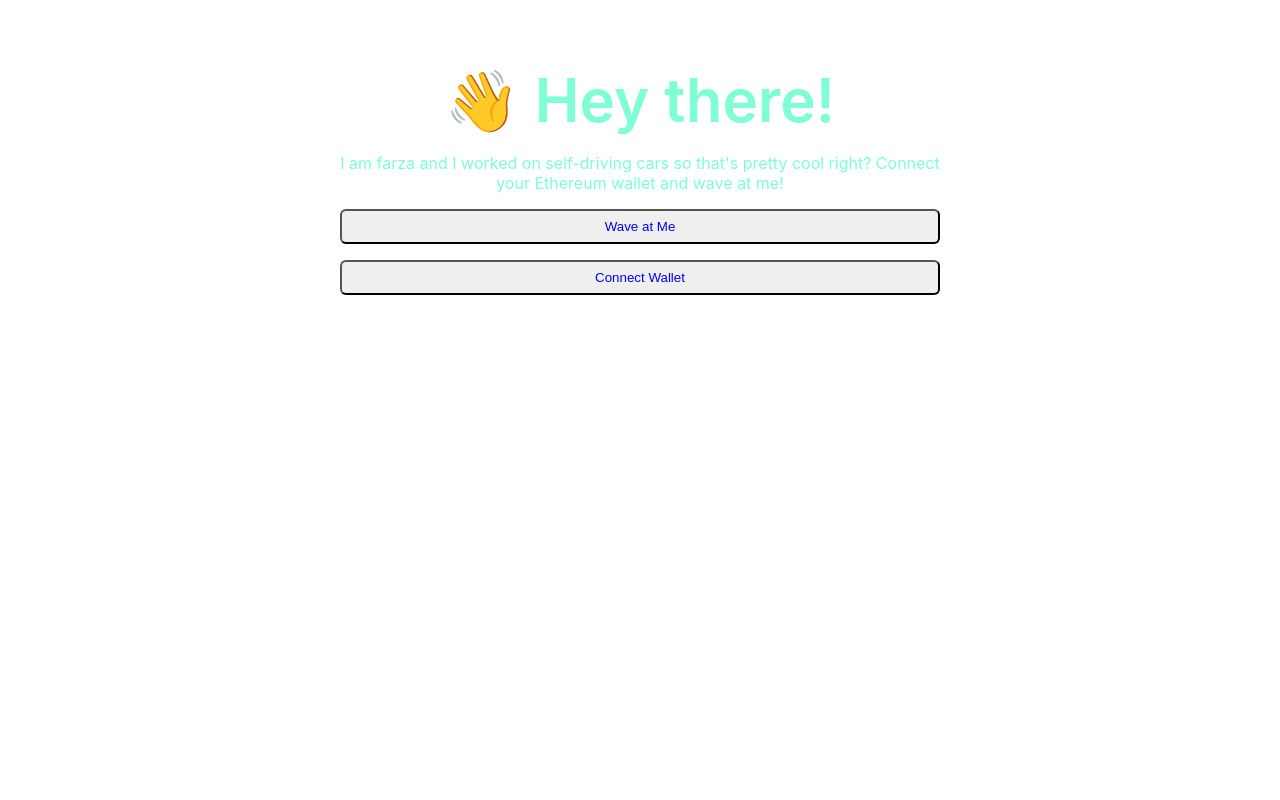
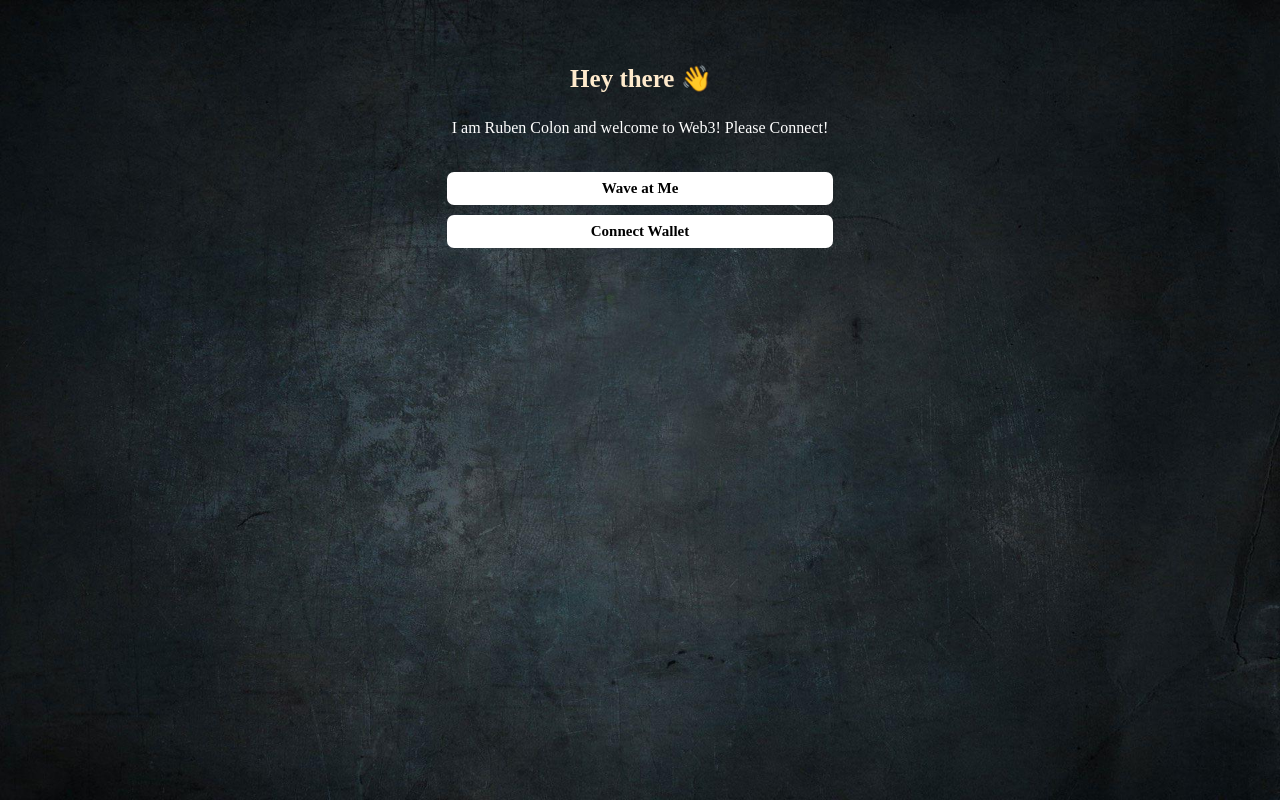
Before and after one commit to plexor/Web3-Wave-Portal-Buildspace, a React (Vite) app: page / in a window 1280 px wide. Built offline with nearby package versions, Linux system fonts and the light colour scheme.

Commit message:
Added textbox

```diff
--- a/src/App.css
+++ b/src/App.css
@@ -1,9 +1,21 @@
+.img {
 
+  position: absolute;
+  left: 0;
+  top: 0;
+  width: 100%;
+  height: 100%;
+  background-size: cover;
+
+
+}
 .mainContainer {
   display: flex;
   justify-content: center;
   width: 100%;
   margin-top: 64px;
+  height: 100%;
+  z-index:1;
 }
 
 .dataContainer {
@@ -11,29 +23,71 @@
   flex-direction: column;
   justify-content: center;
   max-width: 600px;
+
 }
 
 .header {
   text-align: center;
-  font-size: 60px;
+  font-size: 25px;
   font-weight: 600;
-  color: aquamarine;
+  color: blanchedalmond;
+  font-family: 'Cinzel', serif;
 
+  z-index: 1;
 }
 
 .bio {
   text-align: center;
-  color: aquamarine;
   margin-top: 16px;
+  padding: 10px;
+  color: white;
+font-family: 'Cinzel', serif;
+
+  font-size: 20px;
+  z-index: 1;
 }
 
 .waveButton {
   cursor: pointer;
-  margin-top: 16px;
+  margin: 10px;
   padding: 8px;
-  border: 1;
-  border-radius: 6px;
-  color: blue;
+  border: 0;
+  border-radius: 7px;
+  color: black;
+  background-color:white;
+  font-family: 'Cinzel', serif;
+  font-size: 15px;
+  font-weight:bold;
+  z-index: 1;
 
 
 }
+.waveButton:hover{
+  background-color: grey;
+  color: white;
+
+}
+
+#_message{
+  font-family: 'Gill Sans', 'Gill Sans MT', Calibri, 'Trebuchet MS', sans-serif;
+  color: black;
+  z-index: 1;
+  margin: 8px;
+
+}
+.return{
+  z-index: 1;
+}
+
+@media only screen and (min-width: 300px) {
+  .header{
+    margin-left: 2px;
+  }
+  .waveButton{
+    margin: 5px;
+  }
+  .bio{
+    font-size: 16px;
+  }
+
+}
--- a/src/App.jsx
+++ b/src/App.jsx
@@ -1,31 +1,54 @@
 import React, { useEffect, useState } from "react";
+import './App.css';
 import { ethers } from "ethers";
-import './App.css';
 import abi from './utils/WavePortal.json';
+import background from './img/background.jpg'
+
 
 const App = () => {
+  const [currentAccount, setCurrentAccount] = useState("");
+  const [message, setMessage] = useState("");
 
-  const [currentAccount, setCurrentAccount] = useState("");
-  const [tweetValue, setTweetValue] = React.useState("");
+  //all state propery to store all waves
   const [allWaves, setAllWaves] = useState([]);
 
- // I addded tweet value but its a template
+  //creating a method that gets all waves from your contract
+  const getAllWaves = async () => {
+    try {
+      const { ethereum } = window;
+      if (ethereum) {
+        const provider = new ethers.providers.Web3Provider(ethereum);
+        const signer = provider.getSigner();
+        const wavePortalContract = new ethers.Contract(contractAddress, contractABI, signer);
 
+        //calling the getAllWaves method from our smart contract
+        const waves = await wavePortalContract.getAllWaves();
 
-  /**
-* Create a varaible here that holds the contract address after you deploy!
-   */   //this is good
-  const contractAddress = "0xBa2F7b48bADE4Bf079F95a310Aa5E20a1961a27B";
+        //we only need address, timestamp and message in out UI so lets pick those out
+        let wavesCleaned = [];
+        waves.forEach(wave => {
+          wavesCleaned.push({
+            address: wave.waver,
+            timestamp: new Date(wave.timestamp * 1000),
+            message: wave.message
+          });
+        });
+        //storing our data in react state
+        setAllWaves(wavesCleaned);
+      } else {
+        console.log("Eth object doesnt exist")
+      }
+    } catch (error) {
+      console.log(error);
+    }
+  }
+
+  //creating a variable that holds the contract address after deploying
+  const contractAddress = "0xBa2F7b48bADE4Bf079F95a310Aa5E20a1961a27B"
+
+  //creating a variable that references the abi content
   const contractABI = abi.abi;
 
-
-
-
-
-
-
-
-  //check if wallet connected
   const checkIfWalletIsConnected = async () => {
     try {
       const { ethereum } = window;
@@ -33,18 +56,17 @@ const App = () => {
       if (!ethereum) {
         console.log("Make sure you have metamask!");
         return;
-      } else console.log("We have the object!,ethereum"); //just added 1/3
+      } else {
+        console.log("We have the ethereum object", ethereum);
+      }
 
-
-
-      const accounts = await ethereum.request({ method: 'eth_accounts' });
+      const accounts = await ethereum.request({ method: "eth_accounts" });
 
       if (accounts.length !== 0) {
-
         const account = accounts[0];
         console.log("Found an authorized account:", account);
-        setCurrentAccount(account)
-      }  else {
+        setCurrentAccount(account);
+      } else {
         console.log("No authorized account found")
       }
     } catch (error) {
@@ -52,6 +74,9 @@ const App = () => {
     }
   }
 
+  /**
+  * Implementing connectWallet method here
+  */
   const connectWallet = async () => {
     try {
       const { ethereum } = window;
@@ -73,17 +98,16 @@ const App = () => {
   const wave = async () => {
     try {
       const { ethereum } = window;
-
       if (ethereum) {
         const provider = new ethers.providers.Web3Provider(ethereum);
         const signer = provider.getSigner();
         const wavePortalContract = new ethers.Contract(contractAddress, contractABI, signer);
 
         let count = await wavePortalContract.getTotalWaves();
-        console.log("Retrieved total wave count...", count.toNumber());
-        //added 12/31/2021
+        console.log("Retrived total wave count...", count.toNumber());
 
-        const waveTxn = await wavePortalContract.wave("This is a message!");
+        //executing the actual wave from the smart contract
+        const waveTxn = await wavePortalContract.wave(message, { gasLimit: 300000 });
         console.log("Mining...", waveTxn.hash);
 
         await waveTxn.wait();
@@ -91,108 +115,99 @@ const App = () => {
 
         count = await wavePortalContract.getTotalWaves();
         console.log("Retrieved total wave count...", count.toNumber());
-      } else {
-        console.log("Ethereum object doesn't exist!");
       }
-    } catch (error) {
-      console.log(error)
+      else {
+        console.log("Ethereum object does not exist");
       }
     }
-//added 12/31
-
-  /*
-   * All state property to store all waves
-   */
-
-  /*
-   * Create a method that gets all waves from your contract
-   */
-  const getAllWaves = async () => {
-    try {
-      const { ethereum } = window;
-      if (ethereum) {
-        const provider = new ethers.providers.Web3Provider(ethereum);
-        const signer = provider.getSigner();
-        const wavePortalContract = new ethers.Contract(contractAddress, contractABI, signer);
-
-
-        /*
-         * Call the getAllWaves method from your Smart Contract
-         */
-        const waves = await wavePortalContract.getAllWaves();
-
-
-        /*
-         * We only need address, timestamp, and message in our UI so let's
-         * pick those out
-         */
-        let wavesCleaned = [];
-        waves.forEach(wave => {
-          wavesCleaned.push({
-            address: wave.waver,
-            timestamp: new Date(wave.timestamp * 1000),
-            message: wave.message
-          });
-        });
-
-        /*
-         * Store our data in React State
-         */
-        setAllWaves(wavesCleaned);
-      } else {
-        console.log("Ethereum object doesn't exist!")
-      }
-    } catch (error) {
+    catch (error) {
       console.log(error);
     }
   }
+  useEffect(() => {
+    let wavePortalContract;
+    const onNewWave = (from, timestamp, message) => {
+      console.log("NewWave", from, timestamp, message);
+      setAllWaves(prevState => [
+        ...prevState,
+        {
+          address: from,
+          timestamp: new Date(timestamp * 1000),
+          message: message,
+        },
+      ]);
+    };
 
+    if (window.ethereum) {
+      const provider = new ethers.providers.Web3Provider(window.ethereum);
+      const signer = provider.getSigner();
 
+      wavePortalContract = new ethers.Contract(contractAddress, contractABI, signer);
+      wavePortalContract.on("NewWave", onNewWave);
 
-
-
-
-
-
-
-
-
-  useEffect(() => {
-    checkIfWalletIsConnected();
-  }, [])
+    }
+    return () => {
+      if (wavePortalContract) {
+        wavePortalContract.off("NewWave", onNewWave);
+      }
+    };
+  }, []);
 
   return (
-    <div className="mainContainer">
-      <div className="dataContainer">
+    <>
+      <div className="mainContainer" >
+        <div className="img" style={{
+          backgroundImage: `url(${background})`
+
+        }}>
+        </div>
+        <div className="dataContainer" >
+
           <div className="header">
-        👋 Hey there!
+            Hey there 👋
         </div>
 
           <div className="bio">
-          I am farza and I worked on self-driving cars so that's pretty cool right? Connect your Ethereum wallet and wave at me!
+            I am Ruben Colon and welcome to Web3! Please Connect!
+        </div>
+          <br />
 
-        </div>
+          {
+            currentAccount ? (<textarea name="messsage"
+              placeholder="type your message"
+              type="text"
+              id="_message"
+              value={message}
+              onChange={e => setMessage(e.target.value)} />) : null
+          }
 
           <button className="waveButton" onClick={wave}>
             Wave at Me
         </button>
+
+          {/*
+        * If there is no currentAccount render this button
+        */}
 
           {!currentAccount && (
             <button className="waveButton" onClick={connectWallet}>
               Connect Wallet
           </button>
           )}
-
+          <br />
           {allWaves.map((wave, index) => {
             return (
-            <div key={index} style={{ backgroundColor: "OldLace", marginTop: "16px", padding: "8px" }}>
+              <div className="return" key={index} style={{ backgroundColor: "OldLace", margin: "8px", padding: "2px" }}>
+
                 <div>Address: {wave.address}</div>
                 <div>Time: {wave.timestamp.toString()}</div>
                 <div>Message: {wave.message}</div>
               </div>)
           })}
+
         </div>
       </div>
+    </>
   );
 }
 
--- a/src/index.css
+++ b/src/index.css
@@ -5,6 +5,11 @@ body {
     sans-serif;
   -webkit-font-smoothing: antialiased;
   -moz-osx-font-smoothing: grayscale;
+
+
+
+
+
 }
 
 code {
--- a/src/main.jsx
+++ b/src/main.jsx
@@ -8,4 +8,5 @@ ReactDOM.render(
     <App />
   </React.StrictMode>,
   document.getElementById('root')
+
 )
```
Also changed, not shown: src/img/background.jpg (added). Lines whose indentation alone changed are shown as unchanged.
